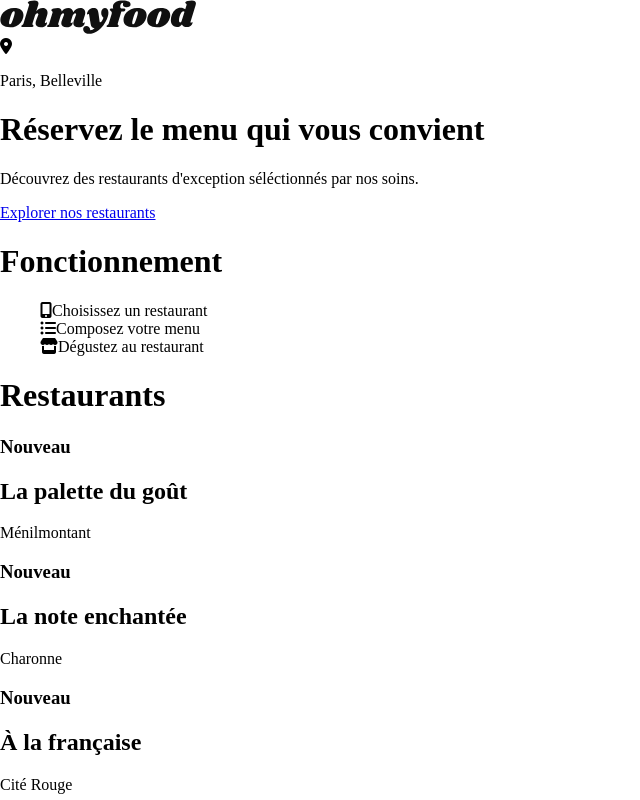
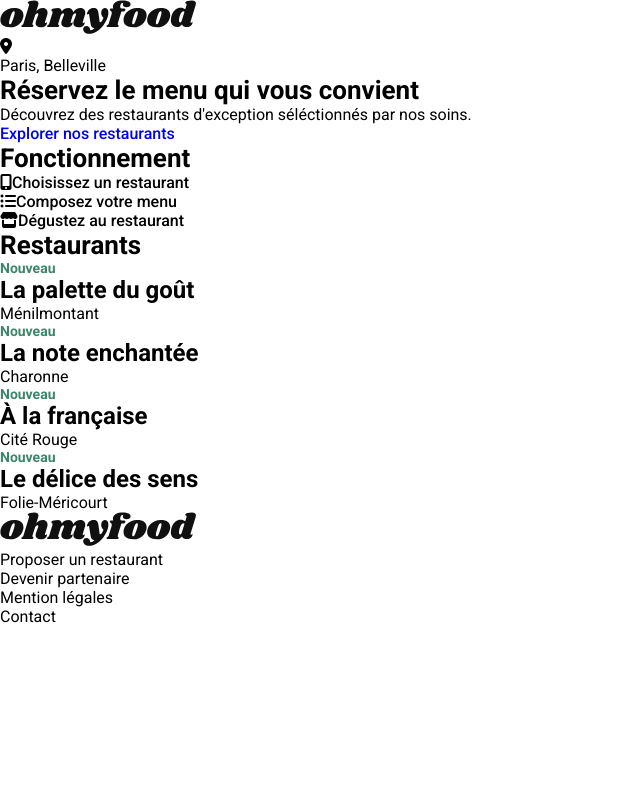
Before and after one commit to Fenysk/Projet-3, a website: page index.html in a window 1280 px wide. Shown: the top 800 px of the page, without its empty margins (0-640 px from the left). Drawn offline with Linux system fonts and the light colour scheme.

Commit message:
CSS - Initialisation texte

```diff
--- a/sass/main.scss
+++ b/sass/main.scss
@@ -20,3 +20,27 @@ table {
 	border-spacing: 0;
 }
 // CSS reset
+
+
+
+h1, h2, h3, h4, h5, h6, p, a, ul, li{
+    font-family: 'Roboto', sans-serif;
+    margin: 0;
+    padding: 0;
+}
+h1{
+    font-size: 26px;
+    font-weight: bold;
+}
+h3{
+    font-size: 14px;
+    font-weight: 500px;
+    color: rgb(59, 133, 104);
+}
+a{
+    text-decoration: none;
+}
+span{
+    font-weight: 500;
+}
+// Initialisation texte
```
Also changed, not shown: public/css/style.css, 1 other file.
